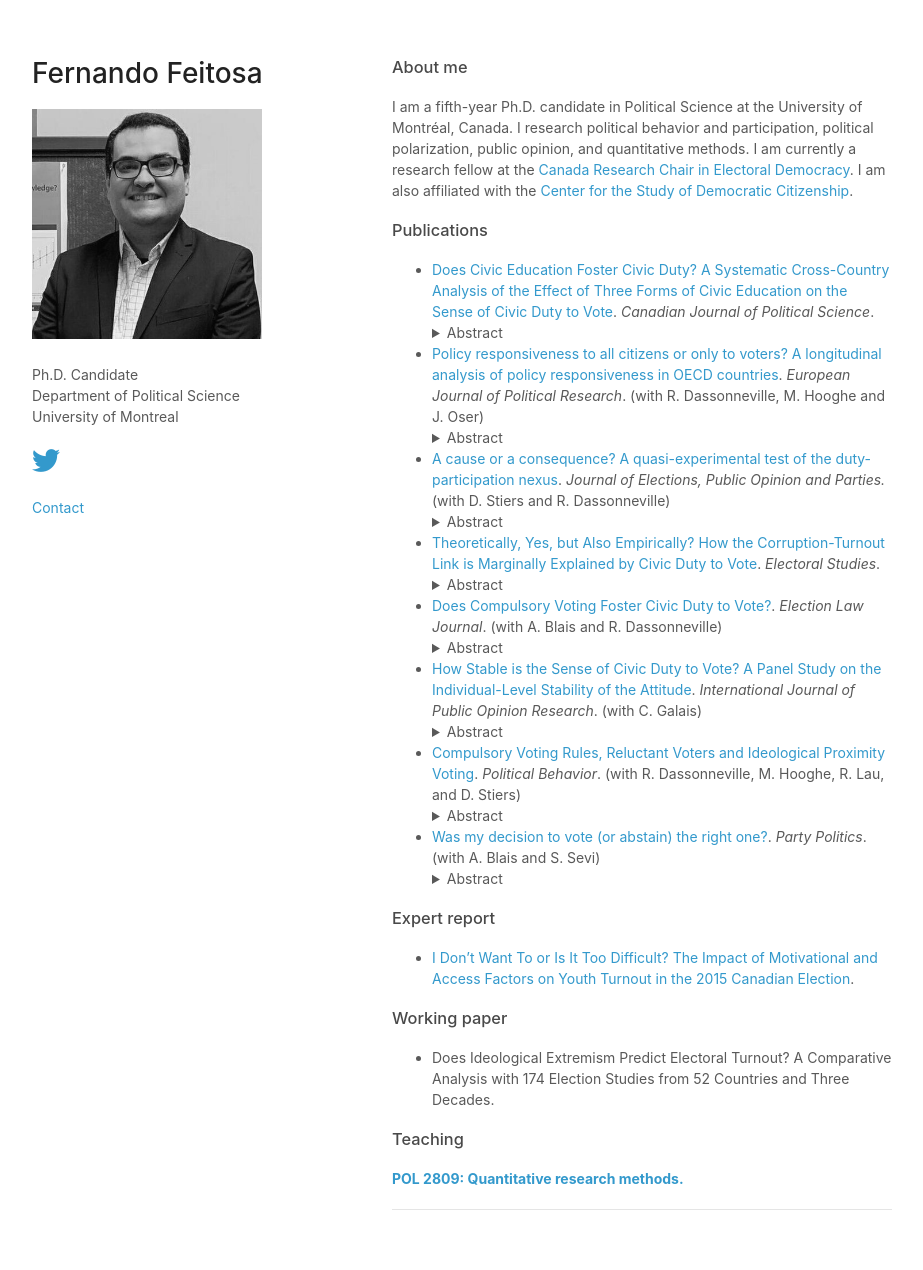
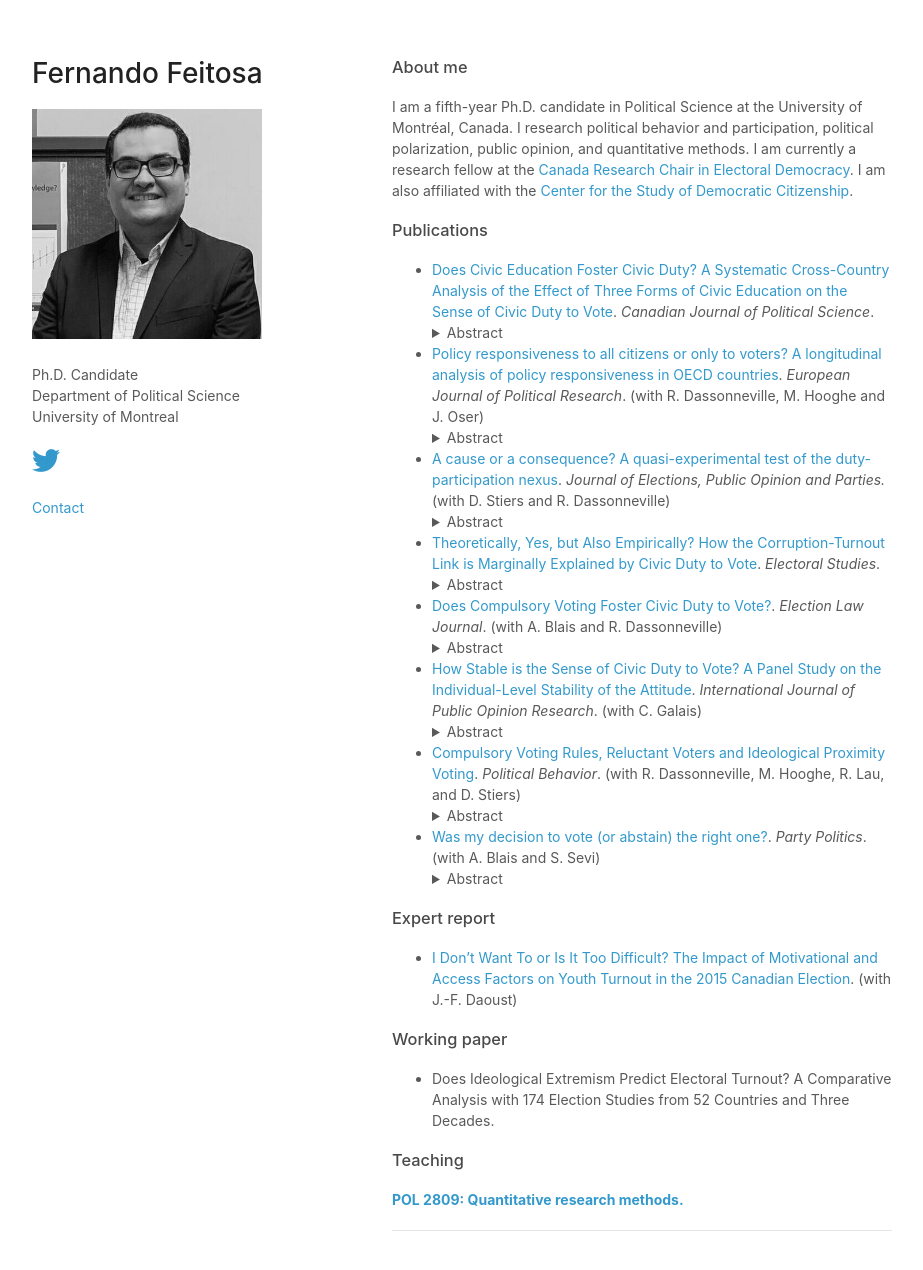
Before and after one commit to ferfeitosa/ferfeitosa.github.io, a Jekyll site: the page index.html, which Jekyll copies as it is, in a window 1280 px wide and 1301 px high. Shown: the top 1270 px of the window, without its empty margins (178-1101 px from the left). Built offline with Jekyll 4.4.1, drawn with Linux system fonts in a browser that asks for light colours; nearby versions of some CDN libraries; library files that are not in the unit come from our copies.

Commit message:
Update index.html

```diff
--- a/index.html
+++ b/index.html
@@ -165,7 +165,7 @@
       </div>
       <p>
           <ul class="dashed">
-            <li> <a href="https://www.elections.ca/res/rec/part/yth/yp/imaf/df_e.pdf"> I Don’t Want To or Is It Too Difficult? The Impact of Motivational and Access Factors on Youth Turnout in the 2015 Canadian Election</a>. </li>
+            <li> <a href="https://www.elections.ca/res/rec/part/yth/yp/imaf/df_e.pdf"> I Don’t Want To or Is It Too Difficult? The Impact of Motivational and Access Factors on Youth Turnout in the 2015 Canadian Election</a>. (with J.-F. Daoust) </li>
           </ul>
         </p>
 
```
